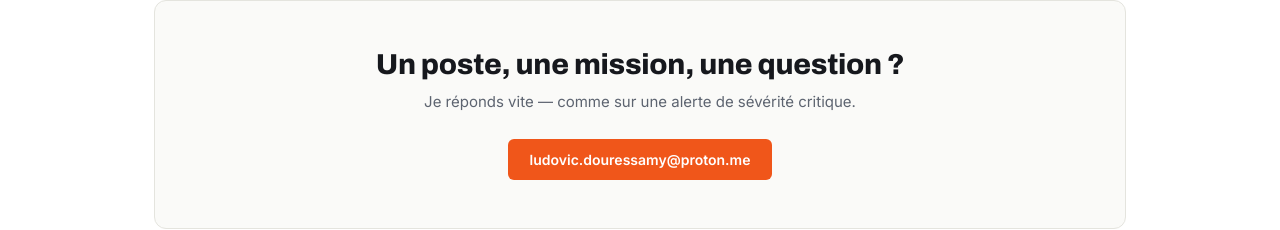
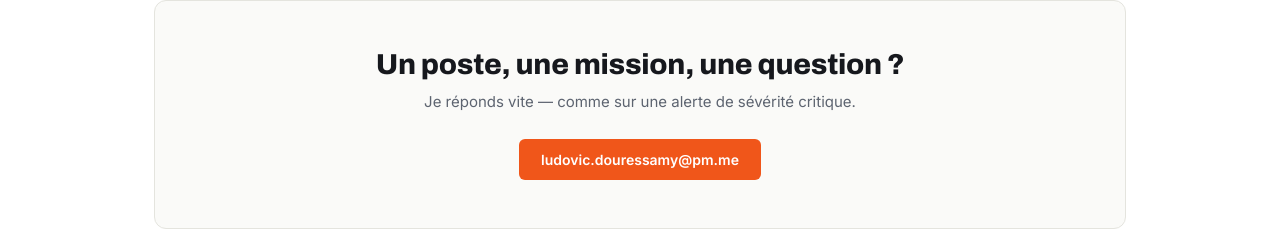
Before and after one commit to d-ludo/d-ludo.github.io, a plain HTML site: page index.html in a window 1280 px wide. Shown: the part 2335-2565 px from the top of the page. Drawn offline with Linux system fonts and the light colour scheme.

Commit message:
Update index.html

```diff
--- a/index.html
+++ b/index.html
@@ -367,7 +367,7 @@
         </p>
         <div class="hero-cta">
           <a href="#" class="btn-primary">Télécharger le CV</a>
-          <a href="mailto:ludovic.douressamy@proton.me" class="btn-outline">./contact --me</a>
+          <a href="mailto:ludovic.douressamy@pm.me" class="btn-outline">./contact --me</a>
         </div>
       </div>
 
@@ -501,7 +501,7 @@
       <div class="contact-box">
         <h2>Un poste, une mission, une question&nbsp;?</h2>
         <p>Je réponds vite — comme sur une alerte de sévérité critique.</p>
-        <a href="mailto:ludovic.douressamy@proton.me" class="btn-primary">ludovic.douressamy@proton.me</a>
+        <a href="mailto:ludovic.douressamy@pm.me" class="btn-primary">ludovic.douressamy@pm.me</a>
       </div>
     </section>
 
```
